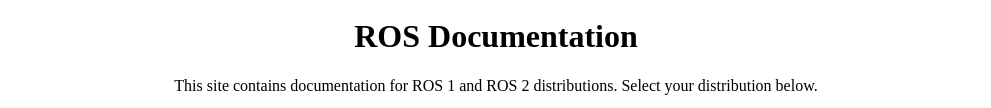
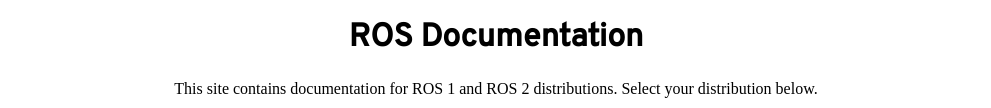
Before and after one commit to kscottz/kscottz.github.io, a plain HTML site: page index.html in a window 1280 px wide. Shown: the part 311-419 px from the top of the page, without its empty margins (144-1135 px from the left). Drawn offline with Linux system fonts and the light colour scheme.

Commit message:
Add some CSS.

```diff
--- a/index.html
+++ b/index.html
@@ -5,6 +5,15 @@
     <meta name="google-site-verification" content="vdYMWX4DcJtHhVhFrnT536fwTI-LOTWMKZsEgsHvb98" />
     <title>ROS Documentation</title>
     <link rel="icon" type="image/x-icon" href="http://docs.ros.org/.artwork/orgunits/ros.png"/>
+    <link rel="preconnect" href="https://fonts.googleapis.com">
+    <link rel="preconnect" href="https://fonts.gstatic.com" crossorigin>
+    <link href="https://fonts.googleapis.com/css2?family=Overpass:wght@500&display=swap" rel="stylesheet">
+    <style>
+      h1{
+          font-family: 'Overpass', sans-serif;
+          text-color: #22314E;
+        }
+    </style>
     <!-- Global site tag (gtag.js) - Google Analytics -->
     <script async src="https://www.googletagmanager.com/gtag/js?id=UA-17821189-2"></script>
     <script>
```
